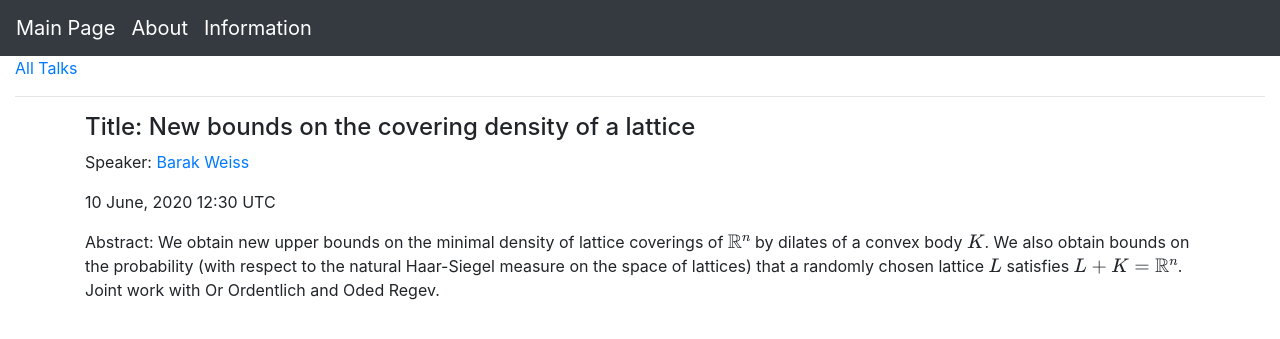
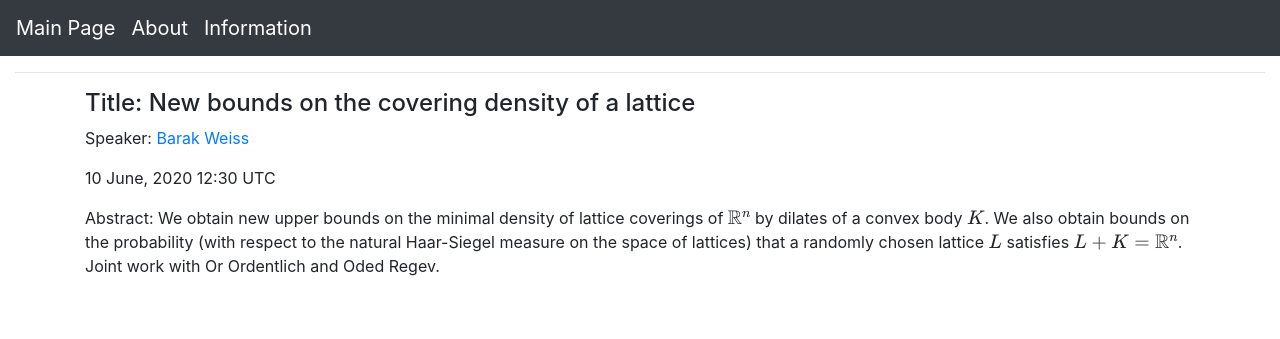
Before and after one commit to lively-cat-lover/DAHD-webinar, a Jekyll site: the page built from _posts/2020-06-10-Barak-Weiss.md, in a window 1280 px wide. Shown: the top 339 px of the page. Built offline with Jekyll 4.4.1, drawn with Linux system fonts in a browser that asks for light colours; formulas are drawn with MathJax 3.

Commit message:
delete link to post list on post page

```diff
--- a/_layouts/post.html
+++ b/_layouts/post.html
@@ -1,7 +1,7 @@
 ---
 layout: default
 ---
-<a href="{{site.baseurl}}/full-post-list-page/">All Talks</a>
+<!-- <a href="{{site.baseurl}}/full-post-list-page/">All Talks</a> -->
 <hr>
 
 <div class="container">
```
